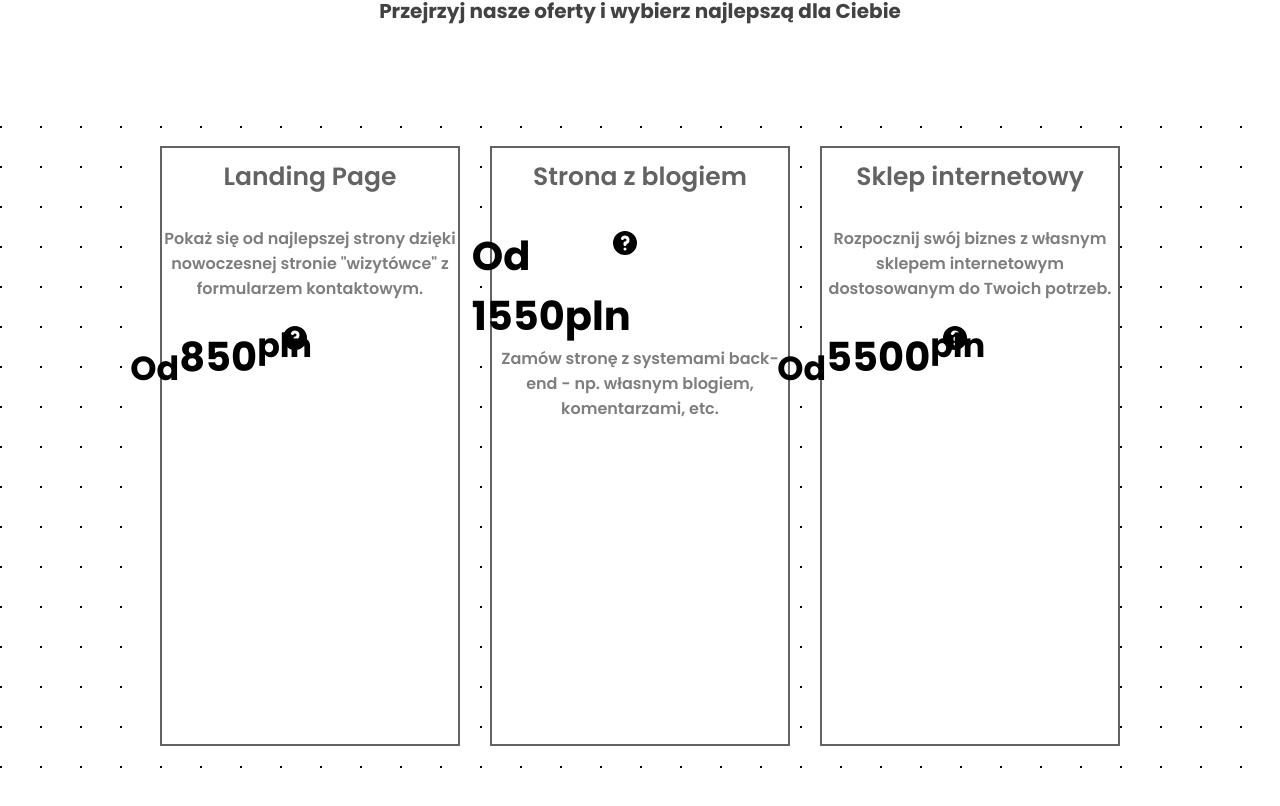
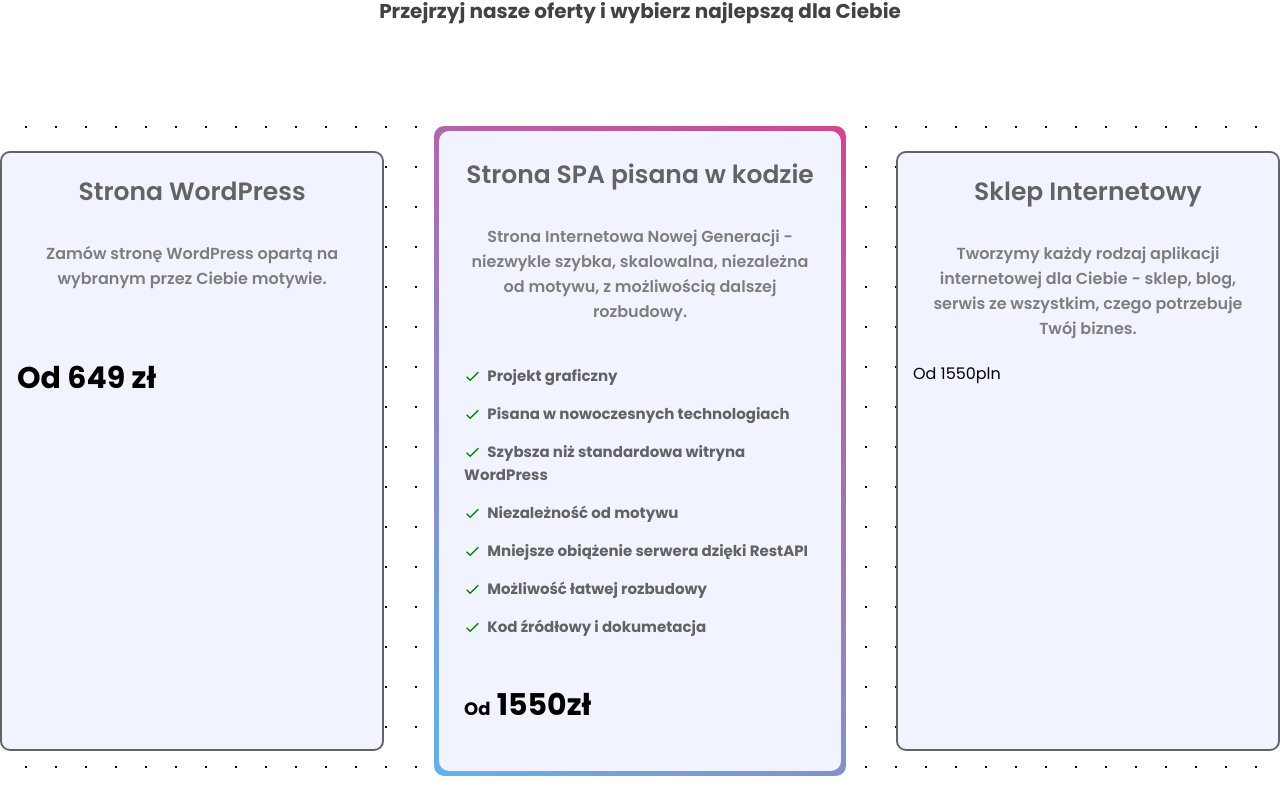
Before and after one commit to KamilCodemate/KamilCodemateWebsite, a React (Create React App) app: page /#/ in a window 1280 px wide. Shown: the part 2794-3600 px from the top of the page. Built offline with nearby package versions, Linux system fonts and the light colour scheme.

Commit message:
Some changes

```diff
--- a/src/Components/ComponentStyles/ContactForm.scss
+++ b/src/Components/ComponentStyles/ContactForm.scss
@@ -12,7 +12,9 @@
     padding-left: 20px;
     font-size: 22px;
     font-weight: 600;
+    background-color: rgb(241, 243, 255);
     .contact-form-first-row {
+
       display: flex;
     }
     & > div {
@@ -28,6 +30,7 @@
         font-size: 18px;
         padding-left: 10px;
         margin-top: 10px;
+
       }
       .name-surname {
         width: 50%;
@@ -80,6 +83,7 @@
         font-weight: bold;
         background-color: transparent;
         transition: ease-in-out 0.3s;
+        background-color: white;
       }
       input:hover {
         cursor: pointer;
--- a/src/Pages/MainPage.tsx
+++ b/src/Pages/MainPage.tsx
@@ -1,5 +1,4 @@
 import React, { useState, useEffect, useRef } from "react";
-
 import "./PageStyles/MainPage.scss";
 import "./PageStyles/MediaQueries/MainPageMediaQuery.scss";
 
@@ -11,7 +10,7 @@
 import ContactForm from "../Components/ContactForm";
 import ServiceCard from "../Components/ServiceCard";
 import MainNavbar from "../Components/MainNavbar";
-
+import { IoMdCheckmark } from "react-icons/io";
 import { GrContactInfo } from "react-icons/gr";
 import { GoProjectSymlink } from "react-icons/go";
 import { IoCloudUploadOutline } from "react-icons/io5";
@@ -37,50 +36,47 @@
     duration: 0.5,
     delay: 0.5,
   };
+
   const AnimationTransitionAdditionalDelay = {
     duration: 0.5,
     delay: 1,
   };
+
   const AnimationTransitionContainer = {
     duration: 1,
     delay: 4.5,
   };
 
   const ref = useRef(null);
-
-  const [isMenuActive, activeMenu] = useState(false);
+  const [isMenuActive, setMenuActive] = useState(false);
   const [isInitialized, setInitialized] = useState(true);
 
   useEffect(() => {
-
     const preventScrolling = () => {
       window.scrollTo(0, 0);
     };
+
     window.addEventListener("scroll", preventScrolling);
     window.scrollTo(0, 0);
 
-    setTimeout(() => {
+    const initializationTimeout = setTimeout(() => {
       setInitialized(false);
     }, 3000);
-    const timeout = setTimeout(() => {
+
+    const scrollTimeout = setTimeout(() => {
       window.scrollTo(0, 0);
-
       window.removeEventListener("scroll", preventScrolling);
-
     }, 4000);
 
-
     return () => {
-
-      clearTimeout(timeout);
+      clearTimeout(initializationTimeout);
+      clearTimeout(scrollTimeout);
       window.removeEventListener("scroll", preventScrolling);
     };
   }, []);
 
-
-
   const slideButtonClicked = () => {
-    activeMenu(!isMenuActive);
+    setMenuActive(!isMenuActive);
   };
 
   const useAnimateOnView = () => {
@@ -108,7 +104,7 @@
   const contactRightColAnimation = useAnimateOnView();
 
   return (
-    <div className="container" style={{backgroundColor: 'black'}}>
+    <div className="container" style={{ backgroundColor: "black" }}>
       <AnimatePresence>
         {isInitialized && (
           <motion.h1
@@ -166,6 +162,7 @@
             <img src={LaptopImage} alt="laptop" />
           </motion.div>
         </div>
+
         <div id="services">
           <Header
             title="Nasze usługi"
@@ -203,6 +200,7 @@
             </div>
           </motion.div>
         </div>
+
         <div id="how-it-works">
           <Header
             title="Jak to działa?"
@@ -223,7 +221,7 @@
                       variants={AnimationVariants}
                       transition={{
                         ...AnimationTransition,
-                delay: index * 0.25
+                        delay: index * 0.25,
                       }}
                     >
                       <div className="step-icon">
@@ -237,11 +235,11 @@
                         className="arrow"
                         initial="hidden"
                         animate={arrowAnimation.controls}
-                ref = {arrowAnimation.ref}
+                        ref={arrowAnimation.ref}
                         variants={AnimationVariants}
                         transition={{
                           ...AnimationTransition,
-                  delay: (index * 0.25) + 0.5
+                          delay: index * 0.25 + 0.5,
                         }}
                       >
                         <div className="image-arrow">
@@ -270,7 +268,6 @@
             variants={AnimationVariants}
             transition={AnimationTransition}
           >
-
             <div className="pricing-second-col">
               <motion.div
                 className="page-pricing"
@@ -280,22 +277,42 @@
                 variants={AnimationVariants}
                 transition={AnimationTransition}
               >
-                <div className="page-pricing-title-desc">
-                  <div className="page-pricing-title">Landing Page</div>
+                <div className="pricing-subcontainer">
+                <div className="page-pricing-title">Strona WordPress</div>
+
                 <div className="page-pricing-desc">
-                    Pokaż się od najlepszej strony dzięki nowoczesnej stronie
-                    "wizytówce" z formularzem kontaktowym.
+                Zamów stronę WordPress opartą na wybranym przez Ciebie motywie.
                 </div>
+                <span className="price">Od 649 zł</span>
                 </div>
-                <div className="page-pricing-price">
-                  <div className="page-price">
-                    <span>
-                      <sub>Od</sub>850<sup>pln</sup>
-                    </span>
+              </motion.div>
+              <motion.div
+                className="page-pricing main-page-pricing"
+                ref={pagePricingAnimation.ref}
+                initial="hidden"
+                animate={pagePricingAnimation.controls}
+                variants={AnimationVariants}
+                transition={AnimationTransition}
+              >
+                 <div className="pricing-subcontainer">
+                <div className="page-pricing-title">Strona SPA pisana w kodzie</div>
+
+                <div className="page-pricing-desc">
+                 Strona Internetowa Nowej Generacji - niezwykle szybka, skalowalna, niezależna od motywu, z możliwością dalszej rozbudowy.
                 </div>
-                  <div className="page-qmark">
-                    <HiQuestionMarkCircle />
+                <div className="advantages">
+               <span><IoMdCheckmark /> Projekt graficzny <br /></span>
+               <span>  <IoMdCheckmark /> Pisana w nowoczesnych technologiach<br /></span>
+               <span> <IoMdCheckmark /> Szybsza niż standardowa witryna WordPress <br /></span>
+                <span><IoMdCheckmark /> Niezależność od motywu<br /></span>
+                <span><IoMdCheckmark /> Mniejsze obiążenie serwera dzięki RestAPI <br /></span>
+               <span><IoMdCheckmark /> Możliwość łatwej rozbudowy <br /></span>
+               <span><IoMdCheckmark /> Kod źródłowy i dokumetacja<br /></span>
                </div>
+               <div className="price">
+               <span>Od</span>  1550zł
+                </div>
+
                 </div>
               </motion.div>
               <motion.div
@@ -306,54 +323,20 @@
                 variants={AnimationVariants}
                 transition={AnimationTransition}
               >
-                <div className="page-pricing-title-desc">
-                  <div className="page-pricing-title">Strona z blogiem</div>
-                  <div className="page-pricing-price">
-                  <div className="page-price">
+                 <div className="pricing-subcontainer">
+                <div className="page-pricing-title">Sklep Internetowy</div>
 
-                     Od 1550pln
-
-                  </div>
-                  <div className="page-qmark">
-                    <HiQuestionMarkCircle />
-                  </div>
-                </div>
                 <div className="page-pricing-desc">
-                    Zamów stronę z systemami back-end - np. własnym blogiem,
-                    komentarzami, etc.
-                  </div>
+                   Tworzymy każdy rodzaj aplikacji internetowej dla Ciebie - sklep, blog, serwis ze wszystkim, czego potrzebuje Twój biznes.
                 </div>
 
-              </motion.div>
-              <motion.div
-                className="page-pricing"
-                ref={pagePricingAnimation.ref}
-                initial="hidden"
-                animate={pagePricingAnimation.controls}
-                variants={AnimationVariants}
-                transition={AnimationTransition}
-              >
-                <div className="page-pricing-title-desc">
-                  <div className="page-pricing-title">Sklep internetowy</div>
-                  <div className="page-pricing-desc">
-                    Rozpocznij swój biznes z własnym sklepem internetowym
-                    dostosowanym do Twoich potrzeb.
-                  </div>
-                </div>
-                <div className="page-pricing-price">
-                  <div className="page-price">
-                    <span>
-                      <sub>Od</sub>5500<sup>pln</sup>
-                    </span>
-                  </div>
-                  <div className="page-qmark">
-                    <HiQuestionMarkCircle />
-                  </div>
+                <span>Od 1550pln</span>
                 </div>
               </motion.div>
             </div>
           </motion.div>
         </div>
+
         <div id="contact">
           <Header
             title="Kontakt"
@@ -370,9 +353,10 @@
           >
             <div className="contact-left-col">
               <div className="main-desc">
-                Zadaj pytanie, a odpowiemy najszyciej jak możemy na podany przez
-                Ciebie w formularzu adres e-mail. Jeżeli szukasz bezpłatnej
-                wyceny swojej witryny zrób to przez osobny FORMULARZ WYCENY.
+                Zadaj pytanie, a odpowiemy najszybciej jak możemy na podany
+                przez Ciebie w formularzu adres e-mail. Jeżeli szukasz
+                bezpłatnej wyceny swojej witryny zrób to przez osobny FORMULARZ
+                WYCENY.
               </div>
               <div className="contact-info">
                 <div className="contact-info-title">Dane kontaktowe:</div>
@@ -407,6 +391,7 @@
             </div>
           </motion.div>
         </div>
+
         <Footer />
         <IoMenu className="menu-slide-button" onClick={slideButtonClicked} />
       </motion.div>
--- a/src/Pages/PageStyles/MainPage.scss
+++ b/src/Pages/PageStyles/MainPage.scss
@@ -187,37 +187,43 @@
 
 
     .pricing-second-col {
-      padding-top: 20px;
-      padding-bottom: 50px;
      flex-direction: row;
-      gap: 30px;
+      display: flex;
       width: 100%;
       display: flex;
       align-items: center;
       justify-content: center;
       background: white;
       background-image: radial-gradient(black 1px, transparent 0);
-      background-size: 40px 40px;
+      background-size: 30px 40px;
       background-position: -19px -19px;
+      gap: 50px;
 
       .page-pricing {
         display: flex;
         flex-direction: column;
-        width: 300px;
+        width: 400px;
         min-height: 600px;
         height: fit-content;
         border: 2px solid rgb(99, 99, 99);
-        background-color: white;
+
+        border-radius: 10px;
+        padding: 20px 15px 0 15px;
+        position: relative;
+        z-index: 100;
+        background-color: rgb(241, 243, 255);
 
 
+        .pricing-subcontainer
+        {
+          display: flex;
+          flex-direction: column;
+          height: 100%;
 
-        padding-top: 10px;
-        .page-pricing-title-desc {
+          position: relative;
+          z-index: 100;
           width: 100%;
 
-          display: flex;
-          flex-direction: column;
-          justify-content: space-between;
           .page-pricing-title {
             font-size: 25px;
             color: rgb(99, 99, 99);
@@ -235,34 +241,93 @@
             text-align: center;
 
           }
-        }
-        .page-pricing-price {
-          width: 40%;
-          display: flex;
+          .advantages{
+            margin-top: 20px;
+            display: flex;
+            flex-direction: column;
+            font-size: 15px;
+            gap: 15px;
 
-          .page-price {
+            font-weight: bold;
+            color: rgb(99, 99, 99);
+            svg{
+              vertical-align: middle;
+              font-size: 17px;
+              fill: green;
+              margin-right: 3px;
+              }
+          }
+          .price{
+
+            margin-top: 45px;
+            font-size: 30px;
+            font-weight: bold;
             width: 100%;
-            height: 100%;
-            display: flex;
-            align-items: center;
-            justify-content: center;
-            font-size: 40px;
-            font-weight: bold;
 
+            span{
 
-          }
-          .page-qmark {
-            width: 20%;
-            height: 100%;
-            font-size: 30px;
-
-            svg:hover {
-              cursor: pointer;
+              font-size: 18px;
             }
           }
         }
+
       }
+      .page-pricing.main-page-pricing {
+
+        overflow: hidden;
+        width: 430px;
+        height: 650px;
+        z-index: 100;
+        position: relative;
+        border: none;
+        padding: 5px;
+        &::before {
+
+            content: "";
+            display: block;
+            background: linear-gradient(90deg, hsla(197, 100%, 64%, 1) 0%, hsla(339, 100%, 55%, 1) 100%);
+            height: 200%;
+            width: 300%;
+            position: absolute;
+            top: -40%;
+            left: -50%;
+
+            transform: translate(-50%, -50%);
+            animation: rotate 8s linear infinite;
+            z-index: -1;
+            transform-origin: center;
+            border-radius: 50%;
+        }
+
+        @keyframes rotate {
+            0% {
+                transform: rotate(0);
+            }
+            100% {
+                transform: rotate(360deg);
+            }
+        }
+
+        .pricing-subcontainer {
+          background-color: white;
+            padding: 25px;
+            background-color: rgb(241, 243, 255);
+            color: black;
+            border-radius: 10px;
+            margin: 0;
+        }
     }
+
+
+    }
+
+
+
+
+
+
+
+
   }
 }
 #contact {
--- a/src/Pages/PageStyles/RequestForm.scss
+++ b/src/Pages/PageStyles/RequestForm.scss
@@ -38,6 +38,7 @@
     }
   }
   .form-root {
+
     width: 100%;
     display: flex;
     margin-top: 100px;
```
Lines whose indentation alone changed are shown as unchanged.
